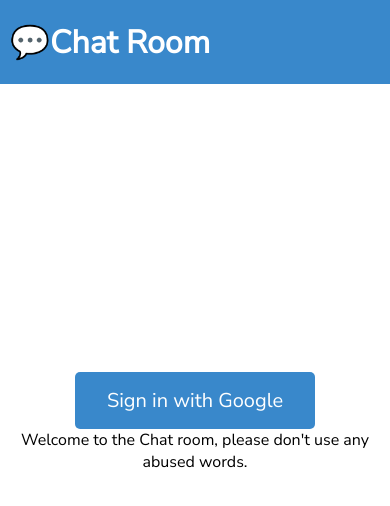
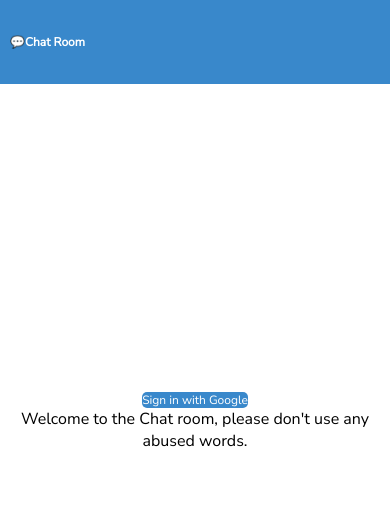
Before and after one commit to Aaron-Lin-74/chatroom-project, a React (Create React App) app: page / in a window 390 px wide. Shown: the top 506 px of the page. Built offline with nearby package versions, Linux system fonts and the light colour scheme; no server answers.

Commit message:
Update the css to add responsive

```diff
--- a/src/App.css
+++ b/src/App.css
@@ -13,6 +13,7 @@
 .App {
   text-align: center;
   max-width: 728px;
+  min-width: 320px;
   margin: 0 auto;
   box-shadow: 0 4px 8px 0 rgba(0, 0, 0, 0.2);
   border-radius: 15px;
@@ -35,12 +36,13 @@
   box-sizing: border-box;
 }
 
-.App section {
+.chat-container {
   display: flex;
   flex-direction: column;
   justify-content: center;
   min-height: 100vh;
   background-color: #fff;
+  position: relative;
 }
 
 main {
@@ -53,35 +55,25 @@
   flex-direction: column;
 }
 
-/* main::-webkit-scrollbar {
-  width: 0.25rem;
-}
-
-main::-webkit-scrollbar-track {
-  background: #1e1e24;
-}
-
-main::-webkit-scrollbar-thumb {
-  background: #6649b8;
-} */
-
-form {
+.message-panel {
   height: 10vh;
   position: fixed;
   bottom: 0;
   background-color: #3988cb;
   width: 100%;
   max-width: 728px;
+  min-width: 320px;
   display: flex;
   font-size: 1.5rem;
 }
 
-form button {
-  width: 20%;
-  background-color: rgb(56, 56, 143);
+.message-panel .chat-btns {
+  width: 15%;
+  background-color: #3988cb;
+  border-right: 1px solid white;
 }
 
-input {
+.msg-input {
   line-height: 1.5;
   width: 100%;
   font-size: 1.5rem;
@@ -92,8 +84,8 @@
   padding: 0 10px;
 }
 
-button {
-  background-color: #282c34; /* Green */
+.chat-btns {
+  background-color: #3988cb;
   border: none;
   color: white;
   padding: 15px 32px;
@@ -104,7 +96,7 @@
   font-size: 1.25rem;
 }
 
-button:disabled {
+.chat-btns:disabled {
   opacity: 0.5;
   cursor: not-allowed;
 }
@@ -120,12 +112,36 @@
 .sign-out {
   background-color: #3988cb;
 }
-ul,
+/* ul,
 li {
   text-align: left;
   list-style: none;
+} */
+
+#mediaCapture {
+  display: none;
 }
 
+#img-btn {
+  font-size: 3rem;
+  display: flex;
+  justify-content: center;
+  align-items: center;
+}
+
+#emoji-btn {
+  font-size: 2rem;
+  padding: 0 2px;
+  display: flex;
+  align-items: center;
+  justify-content: center;
+}
+
+.emoji-mart {
+  position: absolute;
+  bottom: 10vh;
+  left: 10px;
+}
 p.messageText {
   max-width: 500px;
   margin-bottom: 12px;
@@ -215,8 +231,8 @@
 /* The Close Button */
 .closeModal {
   position: absolute;
-  top: 15px;
-  right: 35px;
+  top: 10vh;
+  right: 7vw;
   color: #f1f1f1;
   font-size: 40px;
   font-weight: bold;
@@ -240,13 +256,39 @@
   align-items: center;
 }
 
-#mediaCapture {
-  display: none;
+@media only screen and (max-width: 768px) {
+  .App header {
+    min-width: 320px;
+  }
+  .App h1,
+  .App .chat-btns {
+    font-size: 1rem;
+  }
+  .chat-btns {
+    padding: 1px;
+  }
+  .message-panel {
+    height: 5vh;
+  }
+  .message-panel input {
+    font-size: 1rem;
+  }
+  .emoji-mart {
+    position: absolute;
+    bottom: 5vh;
+    left: 0;
+  }
 }
 
-#submitImage {
-  font-size: 3rem;
-  display: flex;
-  justify-content: center;
-  align-items: center;
+@media only screen and (max-width: 480px) {
+  .App h1,
+  .App .chat-btns {
+    font-size: 0.75rem;
+  }
+  .chat-btns {
+    padding: 0;
+  }
+  .message-panel input {
+    font-size: 0.8rem;
+  }
 }
--- a/src/components/ChatMessage.js
+++ b/src/components/ChatMessage.js
@@ -14,12 +14,22 @@
     const now = new Date()
     if (isSameDay(date, now)) {
       // If within the same minute, not showing the time stamp
-      if (date.getMinutes() === now.getMinutes()) return
-      return `${date.getHours()}:${date.getMinutes()}`
+      if (date.getMinutes() === now.getMinutes()) {
+        return
+      }
+      return formatTime(date.getHours(), date.getMinutes())
     }
-    return `${date.toDateString()} ${date.getHours()}:${date.getMinutes()}`
+    return `${date.toDateString()} ${formatTime(
+      date.getHours(),
+      date.getMinutes()
+    )}`
   }
 
+  const formatTime = (hour, minute) => {
+    return `${hour < 10 ? '0' + hour : hour}:${
+      minute < 10 ? '0' + minute : minute
+    }`
+  }
   // return true is two dates are of the same day
   const isSameDay = (date1, date2) => {
     if (
--- a/src/components/SignIn.js
+++ b/src/components/SignIn.js
@@ -4,7 +4,7 @@
 function SignIn() {
   return (
     <>
-      <button className='sign-in' onClick={signInWithGoogle}>
+      <button className='sign-in chat-btns' onClick={signInWithGoogle}>
         Sign in with Google
       </button>
       <p>Welcome to the Chat room, please don't use any abused words.</p>
--- a/src/components/SignOut.js
+++ b/src/components/SignOut.js
@@ -3,7 +3,7 @@
 function SignOut() {
   return (
     isUserSignedIn() && (
-      <button className='sign-out' onClick={signOutUser}>
+      <button className='sign-out chat-btns' onClick={signOutUser}>
         SIGN-OUT
       </button>
     )
```
